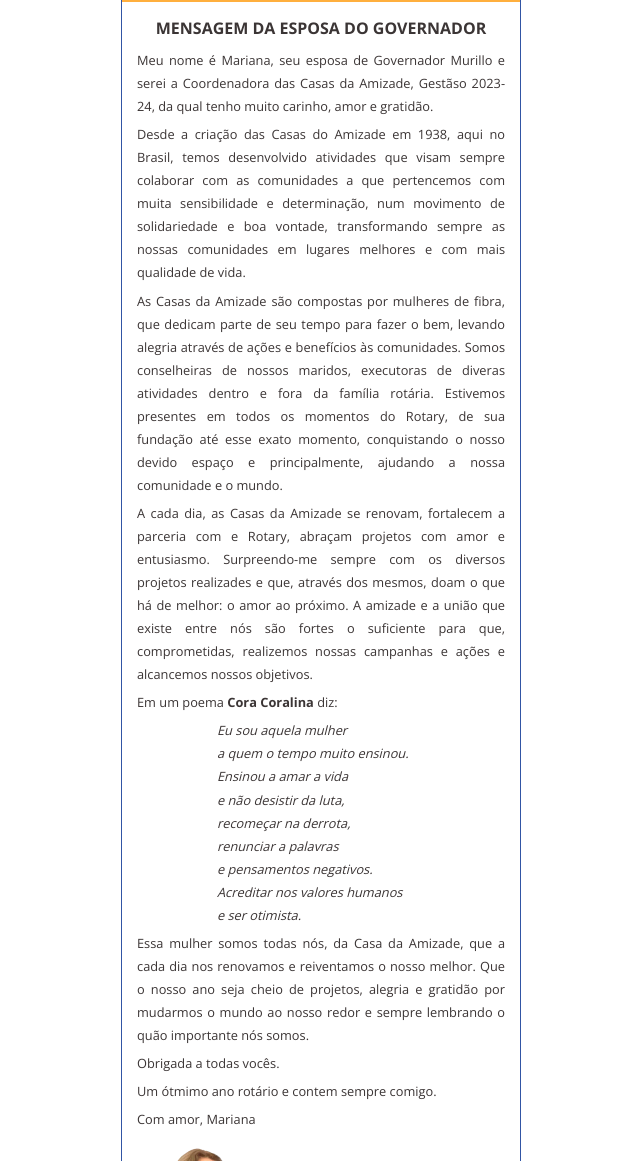
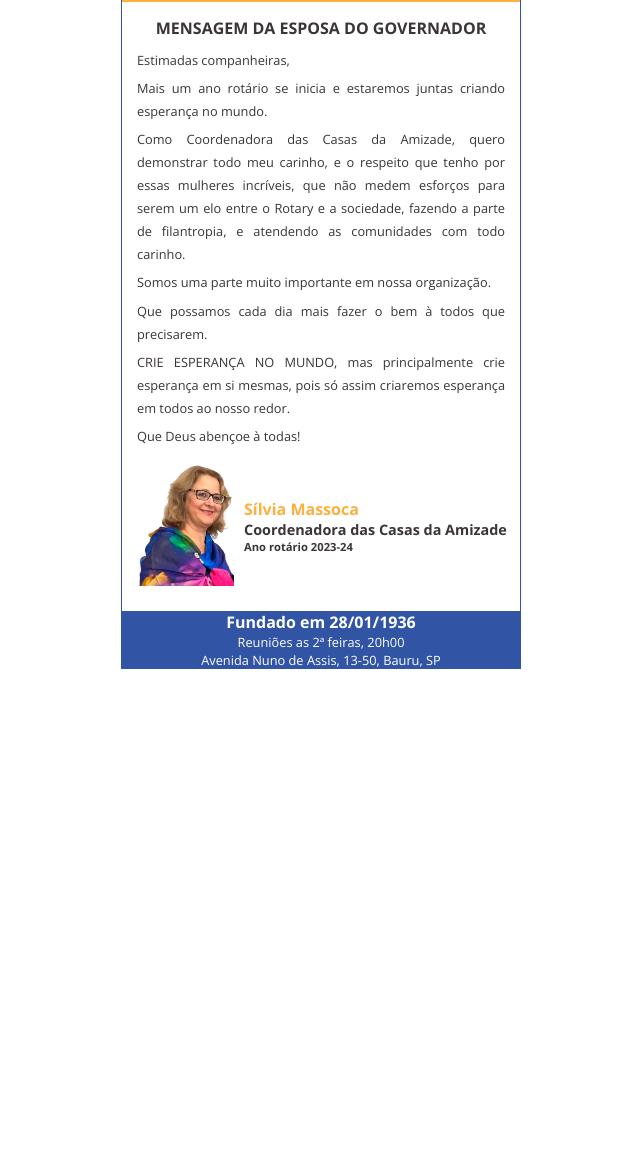
Before and after one commit to ImpactoPositivo/rotary2023-24, a plain HTML site: page _textos/mens-esp-gov.html in a window 1280 px wide. Shown: the part 139-1300 px from the top of the page, without its empty margins (319-959 px from the left). After the commit the page ends 808 px from the top, so only its background shows below. Drawn offline with nearby package versions, Linux system fonts and the light colour scheme.

Commit message:
atualizei mensagem esposa do governador

```diff
--- a/_textos/mens-esp-gov.html
+++ b/_textos/mens-esp-gov.html
@@ -23,33 +23,14 @@
             <h1>MENSAGEM DA ESPOSA DO GOVERNADOR</h1>
 
             <div id="mensagem">
-                <p>Meu nome é Mariana, seu esposa de Governador Murillo e serei a Coordenadora das Casas da Amizade, Gestãso 2023-24, da qual tenho muito carinho, amor e gratidão.</p>
-
-                <p>Desde a criação das Casas do Amizade em 1938, aqui no Brasil, temos desenvolvido atividades que visam sempre colaborar com as comunidades a que pertencemos com muita sensibilidade e determinação, num movimento de solidariedade e boa vontade, transformando sempre as nossas comunidades em lugares melhores e com mais qualidade de vida.</p>
-                <p>As Casas da Amizade são compostas por mulheres de fibra, que dedicam parte de seu tempo para fazer o bem, levando alegria através de ações e benefícios às comunidades. Somos conselheiras de nossos maridos, executoras de diveras atividades dentro e fora da família rotária. Estivemos presentes em todos os momentos do Rotary, de sua fundação até esse exato momento, conquistando o nosso devido espaço e principalmente, ajudando a nossa comunidade e o mundo. </p>
-
-                <p>A cada dia, as Casas da Amizade se renovam, fortalecem a parceria com e Rotary, abraçam projetos com amor e entusiasmo. Surpreendo-me sempre com os diversos projetos realizades e que, através dos mesmos, doam o que há de melhor: o amor ao próximo. A amizade e a união que existe entre nós são fortes o suficiente para que, comprometidas, realizemos nossas campanhas e ações e alcancemos nossos objetivos.</p>
-
-                <p>Em um poema <strong>Cora Coralina</strong> diz:</p>
-
-                <div id="espaco">
-                    <p><i> Eu sou aquela mulher <br>
-                        a quem o tempo muito ensinou.<br>
-                        Ensinou a amar a vida<br>
-                        e não desistir da luta,<br>
-                        recomeçar na derrota,<br>
-                        renunciar a palavras<br>
-                        e pensamentos negativos.<br>
-                        Acreditar nos valores humanos <br>
-                        e ser otimista.</i></p>
-                </div>
-
-                <p>Essa mulher somos todas nós, da Casa da Amizade, que a cada dia nos renovamos e reiventamos o nosso melhor. Que o nosso ano seja cheio de projetos, alegria e gratidão por mudarmos o mundo ao nosso redor e sempre lembrando o quão importante nós somos.</p>
-                <p>Obrigada a todas vocês.</p>
-                <p>Um ótmimo ano rotário e contem sempre comigo.</p>
-                <p>Com amor, Mariana</p>
+                <p>Estimadas companheiras,</p>
+                <p>Mais um ano rotário se inicia e estaremos juntas criando esperança no mundo.</p>
+                <p>Como Coordenadora das Casas da Amizade, quero demonstrar todo meu carinho, e o respeito que tenho por essas mulheres incríveis, que não medem esforços para serem um elo entre o Rotary e a sociedade, fazendo a parte de filantropia, e atendendo as comunidades com todo carinho.</p>
+                <p>Somos uma parte muito importante em nossa organização.</p>
+                <p>Que possamos cada dia mais fazer o bem à todos que precisarem.</p>
+                <p>CRIE ESPERANÇA NO MUNDO, mas principalmente crie esperança em si mesmas, pois só assim criaremos esperança em todos ao nosso redor.</p>
+                <p>Que Deus abençoe à todas!</p>
             </div>
-
 
             <img id="foto" src="../_imagens/silvia-massoca.png" alt="Silvia Massoca, Coordenadora das Casas da Amizade, 2023-24">
             <div id="nome">
```
